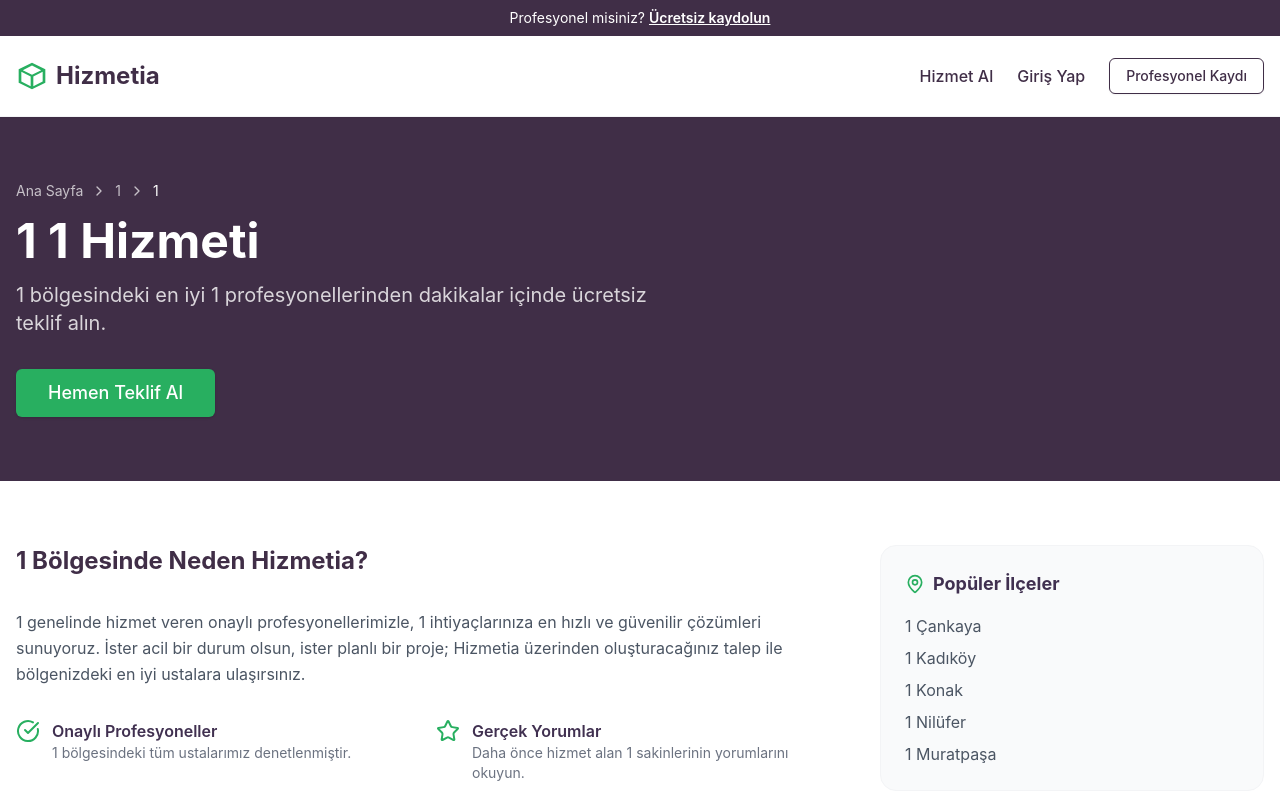
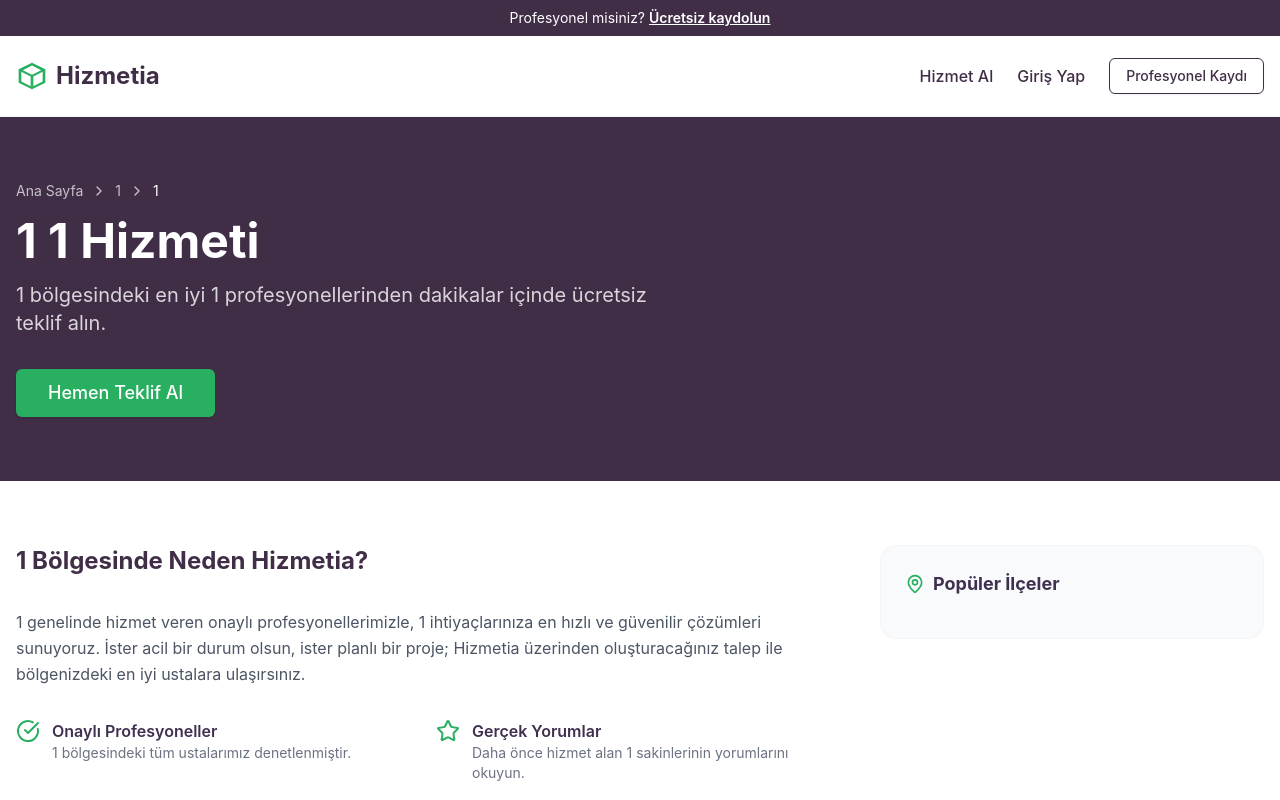
Before and after one commit to hizmetiapro-source/hizmetia, a Next.js app: page /hizmet/1/1 in a window 1280 px wide. Shown: the top 800 px of the page. Built offline with nearby package versions, Linux system fonts and the light colour scheme.

Commit message:
Growth: Expand city/district SEO, optimize speed, and add Blog infrastructure

```diff
--- a/next.config.js
+++ b/next.config.js
@@ -2,13 +2,6 @@
 const nextConfig = {
   allowedDevOrigins: ["*.preview.same-app.com"],
   images: {
-    unoptimized: true,
-    domains: [
-      "source.unsplash.com",
-      "images.unsplash.com",
-      "ext.same-assets.com",
-      "ugc.same-assets.com",
-    ],
     remotePatterns: [
       {
         protocol: "https",
@@ -31,7 +24,12 @@
         pathname: "/**",
       },
     ],
+    deviceSizes: [640, 750, 828, 1080, 1200, 1920, 2048, 3840],
+    imageSizes: [16, 32, 48, 64, 96, 128, 256, 384],
+    formats: ['image/webp'],
   },
+  compress: true,
+  poweredByHeader: false,
 };
 
 module.exports = nextConfig;
--- /dev/null
+++ b/src/app/blog/page.tsx
@@ -0,0 +1,62 @@
+import Header from "@/components/Header";
+import Footer from "@/components/Footer";
+import { Card, CardContent, CardHeader, CardTitle } from "@/components/ui/card";
+import Link from "next/link";
+import { Calendar, User, ChevronRight } from "lucide-react";
+
+const blogPosts = [
+  {
+    slug: "ev-tasirken-dikkat-edilmesi-gerekenler",
+    title: "Ev Taşırken Dikkat Edilmesi Gereken 10 Altın Kural",
+    excerpt: "Yeni bir eve taşınmak heyecan verici ama bir o kadar da yorucu olabilir. İşte süreci kolaylaştıracak ipuçları...",
+    date: "8 Ocak 2026",
+    author: "Hizmetia Ekibi",
+    image: "https://images.unsplash.com/photo-1600518464441-9154a4dea21b?w=600&h=400&fit=crop"
+  },
+  {
+    slug: "boya-badana-renk-secimi",
+    title: "2026 Boya Badana Trendleri ve Renk Seçimi Rehberi",
+    excerpt: "Evinizin havasını değiştirecek en popüler renkler ve boya yaparken bilmeniz gereken teknik detaylar.",
+    date: "7 Ocak 2026",
+    author: "Hizmetia Ekibi",
+    image: "https://images.unsplash.com/photo-1562259949-e8e7689d7828?w=600&h=400&fit=crop"
+  }
+];
+
+export default function BlogPage() {
+  return (
+    <div className="min-h-screen flex flex-col bg-gray-50">
+      <Header />
+      <main className="flex-1 py-12">
+        <div className="container mx-auto px-4">
+          <h1 className="text-3xl md:text-5xl font-bold text-[#402e47] mb-8 text-center">Hizmetia Rehber & Blog</h1>
+          <div className="grid md:grid-cols-2 lg:grid-cols-3 gap-8">
+            {blogPosts.map((post) => (
+              <Link href={`/blog/${post.slug}`} key={post.slug}>
+                <Card className="h-full hover:shadow-xl transition-shadow overflow-hidden group">
+                  <div className="h-48 overflow-hidden">
+                    <img src={post.image} alt={post.title} className="w-full h-full object-cover group-hover:scale-105 transition-transform duration-300" />
+                  </div>
+                  <CardHeader>
+                    <div className="flex items-center gap-4 text-xs text-gray-500 mb-2">
+                      <span className="flex items-center gap-1"><Calendar className="w-3 h-3" /> {post.date}</span>
+                      <span className="flex items-center gap-1"><User className="w-3 h-3" /> {post.author}</span>
+                    </div>
+                    <CardTitle className="text-xl text-[#402e47] group-hover:text-primary transition-colors">{post.title}</CardTitle>
+                  </CardHeader>
+                  <CardContent>
+                    <p className="text-gray-600 text-sm line-clamp-3">{post.excerpt}</p>
+                    <div className="mt-4 flex items-center text-primary font-semibold text-sm">
+                      Devamını Oku <ChevronRight className="w-4 h-4 ml-1" />
+                    </div>
+                  </CardContent>
+                </Card>
+              </Link>
+            ))}
+          </div>
+        </div>
+      </main>
+      <Footer />
+    </div>
+  );
+}
--- a/src/app/hizmet/[city]/[category]/page.tsx
+++ b/src/app/hizmet/[city]/[category]/page.tsx
@@ -6,12 +6,17 @@
 import { Metadata } from "next";
 
 // Bu veriler normalde bir API'den veya veritabanından gelir
-const cities: Record<string, string> = {
-  istanbul: "İstanbul",
-  ankara: "Ankara",
-  izmir: "İzmir",
-  bursa: "Bursa",
-  antalya: "Antalya",
+const cities: Record<string, { name: string; districts: string[] }> = {
+  istanbul: { name: "İstanbul", districts: ["Kadıköy", "Beşiktaş", "Şişli", "Üsküdar", "Bakırköy", "Ataşehir", "Maltepe", "Kartal", "Pendik", "Beylikdüzü"] },
+  ankara: { name: "Ankara", districts: ["Çankaya", "Yenimahalle", "Keçiören", "Etimesgut", "Sincan", "Gölbaşı", "Mamak"] },
+  izmir: { name: "İzmir", districts: ["Konak", "Karşıyaka", "Bornova", "Buca", "Çiğli", "Gaziemir", "Balçova"] },
+  bursa: { name: "Bursa", districts: ["Nilüfer", "Osmangazi", "Yıldırım", "Mudanya", "Gürsu"] },
+  antalya: { name: "Antalya", districts: ["Muratpaşa", "Konyaaltı", "Kepez", "Alanya", "Manavgat"] },
+  adana: { name: "Adana", districts: ["Seyhan", "Çukurova", "Sarıçam", "Yüreğir"] },
+  konya: { name: "Konya", districts: ["Selçuklu", "Meram", "Karatay"] },
+  kayseri: { name: "Kayseri", districts: ["Melikgazi", "Kocasinan", "Talas"] },
+  gaziantep: { name: "Gaziantep", districts: ["Şahinbey", "Şehitkamil"] },
+  kocaeli: { name: "Kocaeli", districts: ["İzmit", "Gebze", "Darıca", "Körfez"] },
 };
 
 const categories: Record<string, { title: string; description: string }> = {
@@ -24,7 +29,8 @@
 
 export async function generateMetadata({ params }: { params: Promise<{ city: string; category: string }> }): Promise<Metadata> {
   const { city, category } = await params;
-  const cityName = cities[city] || city;
+  const cityData = cities[city];
+  const cityName = cityData ? cityData.name : city;
   const catInfo = categories[category] || { title: category };
 
   return {
@@ -35,7 +41,9 @@
 
 export default async function CityCategoryPage({ params }: { params: Promise<{ city: string; category: string }> }) {
   const { city, category } = await params;
-  const cityName = cities[city] || city;
+  const cityData = cities[city];
+  const cityName = cityData ? cityData.name : city;
+  const districts = cityData ? cityData.districts : [];
   const catInfo = categories[category] || { title: category, description: "Profesyonel hizmetler" };
 
   return (
@@ -106,9 +114,9 @@
                   Popüler İlçeler
                 </h3>
                 <ul className="space-y-2">
-                  {["Çankaya", "Kadıköy", "Konak", "Nilüfer", "Muratpaşa"].map(district => (
+                  {districts.slice(0, 10).map(district => (
                     <li key={district}>
-                      <Link href="/hizmet-al" className="text-gray-600 hover:text-primary flex items-center justify-between group">
+                      <Link href={`/hizmet-al?city=${cityName}&district=${district}`} className="text-gray-600 hover:text-primary flex items-center justify-between group">
                         <span>{cityName} {district}</span>
                         <ChevronRight className="w-4 h-4 opacity-0 group-hover:opacity-100 transition-opacity" />
                       </Link>
```
Also changed, not shown: data/cities.json (+10 -5 lines).
